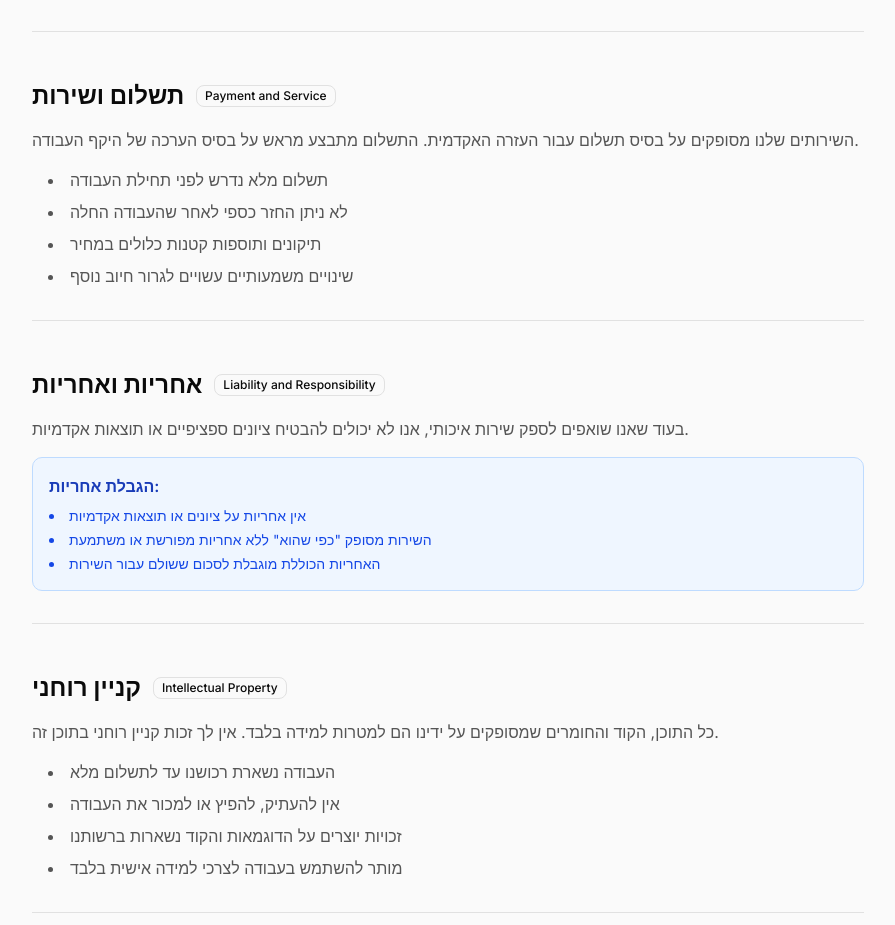
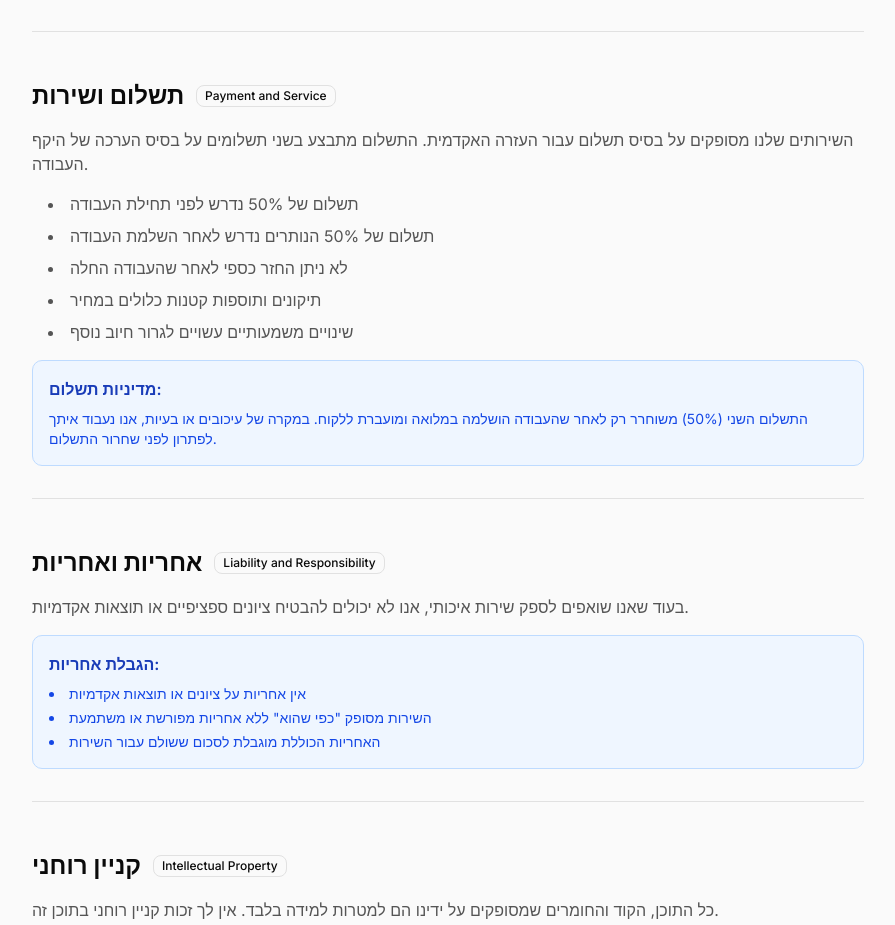
Before and after one commit to Shaked-g/programming-services-website, a Next.js app: page /en/terms in a window 1280 px wide. Shown: the part 1103-2028 px from the top of the page, without its empty margins (192-1087 px from the left). Built offline with nearby package versions, Linux system fonts and the light colour scheme.

Commit message:
feat: update terms of service content for payment policy clarity
- Revise payment structure to specify two payment installments
- Add detailed payment policy section outlining conditions for the second payment
- Enhance user understanding of payment terms and conditions in Hebrew

```diff
--- a/app/[locale]/terms/page.tsx
+++ b/app/[locale]/terms/page.tsx
@@ -99,14 +99,21 @@ function TermsContent() {
             content={
               <div className="space-y-4 text-muted-foreground">
                 <p>
-                  השירותים שלנו מסופקים על בסיס תשלום עבור העזרה האקדמית. התשלום מתבצע מראש על בסיס הערכה של היקף העבודה.
+                  השירותים שלנו מסופקים על בסיס תשלום עבור העזרה האקדמית. התשלום מתבצע בשני תשלומים על בסיס הערכה של היקף העבודה.
                 </p>
                 <ul className="list-disc list-inside space-y-2 ml-4">
-                  <li>תשלום מלא נדרש לפני תחילת העבודה</li>
+                  <li>תשלום של 50% נדרש לפני תחילת העבודה</li>
+                  <li>תשלום של 50% הנותרים נדרש לאחר השלמת העבודה</li>
                   <li>לא ניתן החזר כספי לאחר שהעבודה החלה</li>
                   <li>תיקונים ותוספות קטנות כלולים במחיר</li>
                   <li>שינויים משמעותיים עשויים לגרור חיוב נוסף</li>
                 </ul>
+                <div className="bg-blue-50 dark:bg-blue-950/20 p-4 rounded-lg border border-blue-200 dark:border-blue-800 mt-4">
+                  <h4 className="font-semibold text-blue-800 dark:text-blue-200 mb-2">מדיניות תשלום:</h4>
+                  <p className="text-blue-700 dark:text-blue-300 text-sm">
+                    התשלום השני (50%) משוחרר רק לאחר שהעבודה הושלמה במלואה ומועברת ללקוח. במקרה של עיכובים או בעיות, אנו נעבוד איתך לפתרון לפני שחרור התשלום.
+                  </p>
+                </div>
               </div>
             }
           />
```
